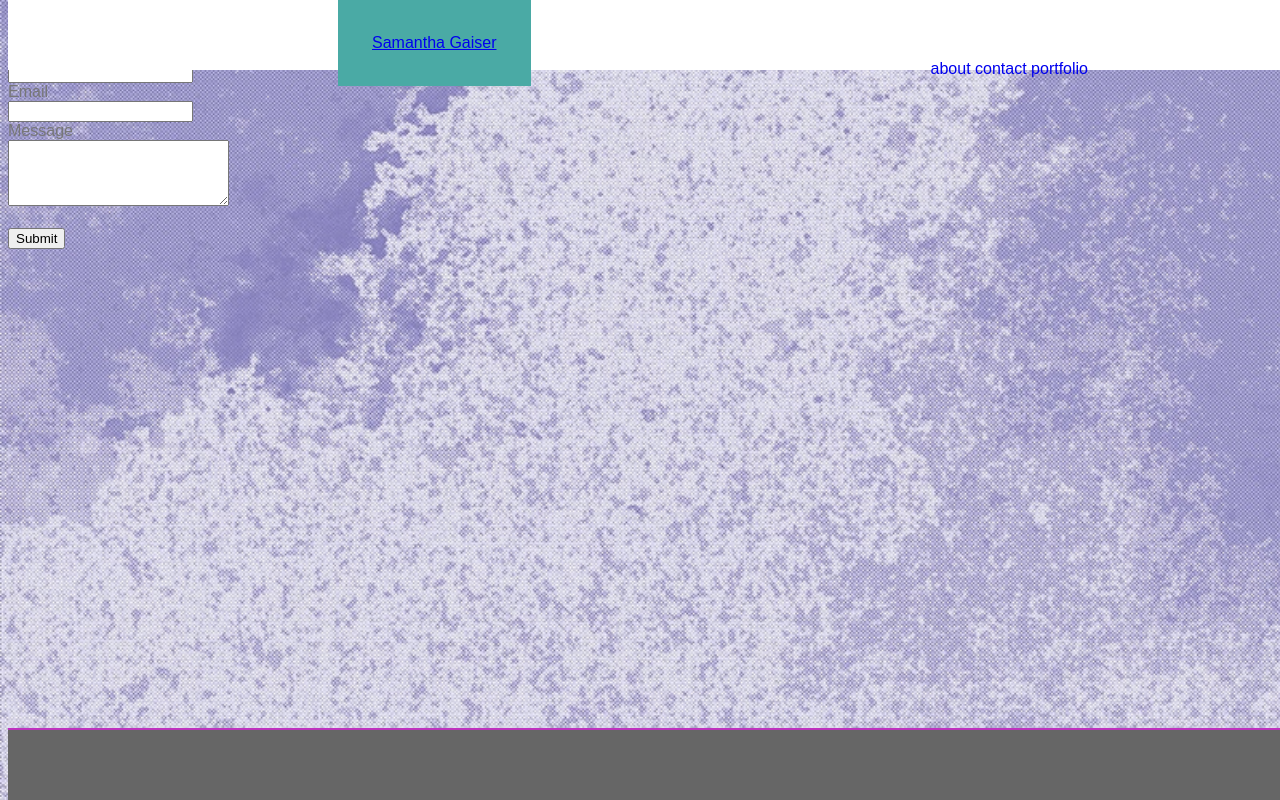
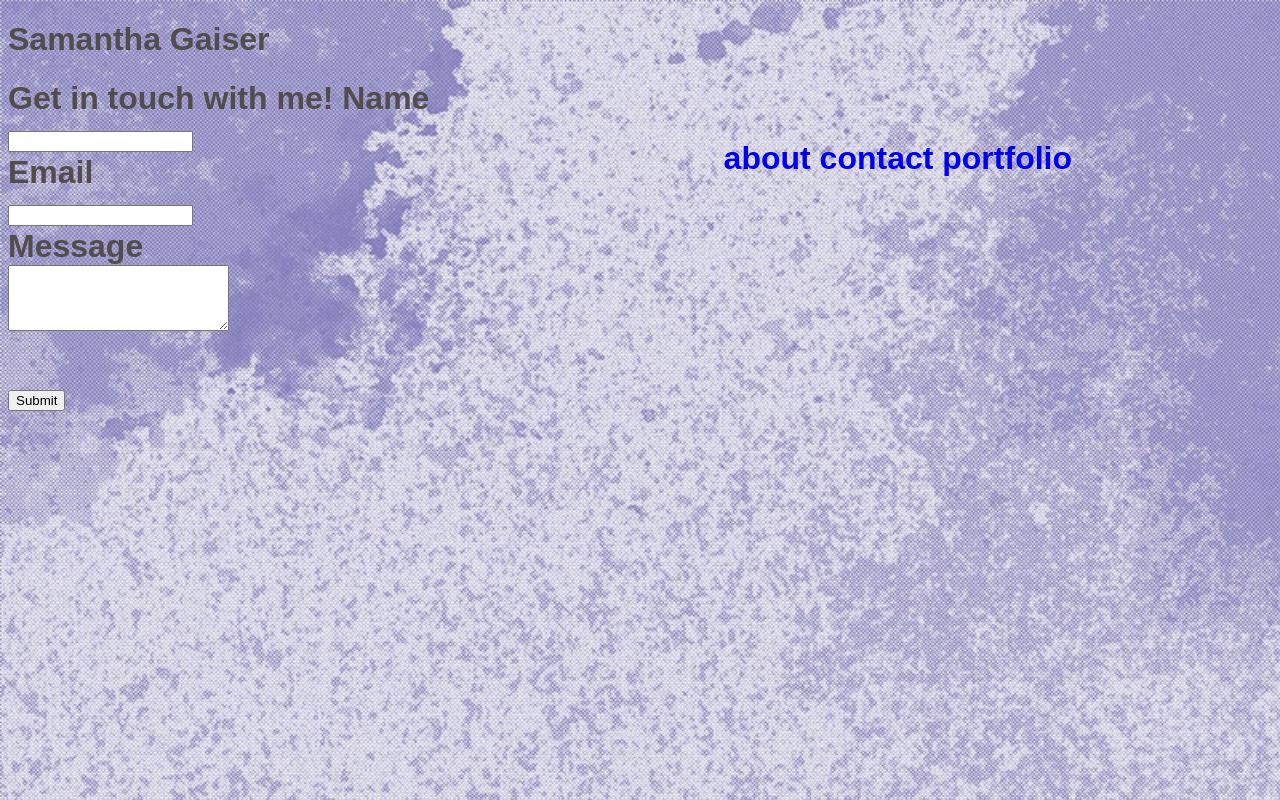
Before and after one commit to SambooG/Basic_portfolio, a plain HTML site: page contact.html in a window 1280 px wide. Drawn offline with Linux system fonts and the light colour scheme.

Commit message:
formatting a css fixes

```diff
--- a/contact.html
+++ b/contact.html
@@ -1,40 +1,29 @@
 <!Doctype html>
+<!DOCTYPE html>
+<html lang="en">
+<head>
+    <meta charset="UTF-8">
+    <meta name="viewport" content="width=device-width, initial-scale=1.0">
+    <meta http-equiv="X-UA-Compatible" content="ie=edge">
+    <title>Samantha Gaiser</title>
+    <link rel="stylesheet" type="text/css" href="style.css">
+</head>
+    <body>
 
-<html>
+        <!-- <div class="header"> -->
 
-    <head>
-
-    <title>Samantha Gaiser</title>
-
-    </head>
-
-    <link rel="stylesheet" type="text/css" href="style.css">
+                <h1>Samantha Gaiser<h1>
+                    <nav>
+                        <a href="./index.html">about</a>
+                        <a href="#">contact</a>
+                        <a href="./portfolio.html">portfolio</a>
+                    </nav>
 
 
 
-        <body>
-
-            <div class="header">
-
-                <a href="./index.html" id="Name2">Samantha Gaiser</a>
-
-
-                    <nav>
-                        <a href="#">about</a>
-                        <a href="#">contact</a>
-                        <a href="#">portfolio</a>
-
-
-                    </nav>
-                </div>
-            </header>
-
-                    <div class ="relative1">
-
-                        Get in touch with me!
-                        <hr>
         <!--contact area-->
         <form>
+                Get in touch with me!
             Name <br>
             <input type="text" name="Name">
             <br>
@@ -45,17 +34,6 @@
             <textarea rows="4" cols="25"></textarea>
             <br>   <br>
             <input type="submit" value="Submit">
-
-                        </div>
-
-                    </section>
-
-
         </form>
-
-                </div>
-                <footer></footer>
-
     </body>
-
 </html>
--- a/style.css
+++ b/style.css
@@ -1,61 +1,12 @@
-
- /* .header{
-     position: fixed;
-    width: 100%;
-    height:70px;
-    top:0;
-    background-color: #ffffff; */
-
-
  .header{
     position: fixed;
     top: 0;
    width: 100%;
    height:70px;
-   background-color: #ffffff;
-}
-
-#NameBox{
-    float: left;
-    margin-top:5;
-    background-color: #4aaaa5;
-    padding: 34px;
-    margin-left: 145px;
-    /* height: 70px; */
-    /* position: absolute;
-    margin-top: 34px;
-    top: 8px;
-    height: 50px;
-    width: 175px;
-    padding-bottom: 45px;        */
-    /* left: 274px; */
 
 }
 
-#Name2{
-    float: left ;
-    background-color: #4aaaa5;
-    padding: 34px;
-    margin-left: 330px;
-    /* position: absolute;
-    margin-top: 34px;
-    top: 8px;
-    height: 50px;
-    width: 175px;
-    padding-bottom: 45px;        */
-    /* left: 274px; */
-}
-#Name{
-    float: left ;
-    background-color: #4aaaa5;
-    padding: 34px;
-    /* position: absolute;
-    margin-top: 34px;
-    top: 8px;
-    height: 50px;
-    width: 175px;
-    padding-bottom: 45px;        */
-    margin-left: 145px;}
+
 
 nav {
     float: right;
@@ -71,7 +22,8 @@ html{
     background-size: cover;
     height: 100%;
     font-family: Arial, Helvetica, sans-serif;
-    color: #777777;
+    color: rgb(82, 77, 77);
+    font-weight: bolder;
 
     /* padding-top:100px; */
 
@@ -97,28 +49,8 @@ font-display: #222222;
 text-decoration: none;
 
 }
-/*
-#relative1 {
-    position:relative;
-    top: 70px;
-    left:330px;
-    margin-top:50px;
-    border: blueviolet 1px solid;
-    background: #ffffff;
-    padding: 15px;
-    max-width: 500px;
-} */
 
 
-
-footer{
-    position: absolute;
-    background-color: #666666;
-    border-top: rgb(190, 51, 190) solid 2px;
-    bottom: 0px;
-    width: 100%;
-    height: 70px;
-}
 
 
 
```
Also changed, not shown: index.html (+6 -19 lines), portfolio.html (+3 -3 lines). Lines whose indentation alone changed are shown as unchanged.
